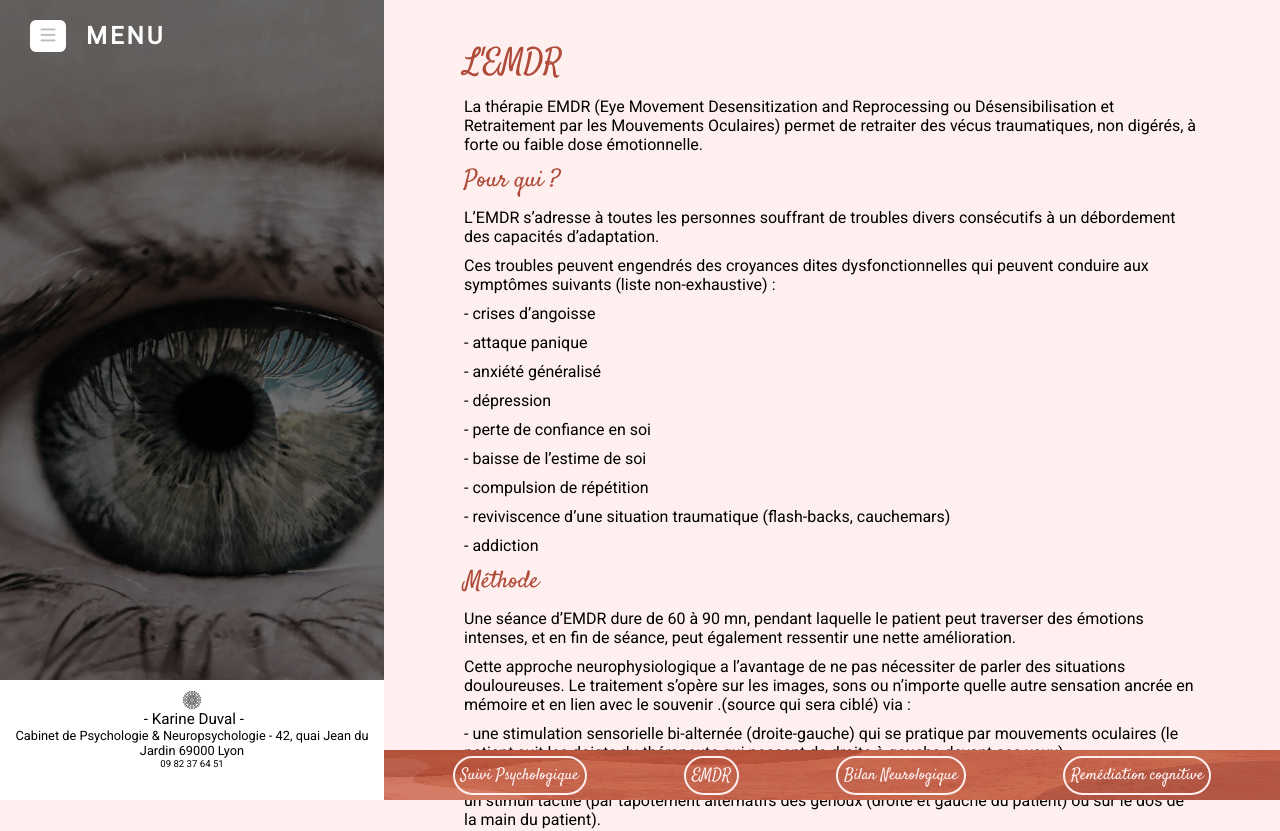
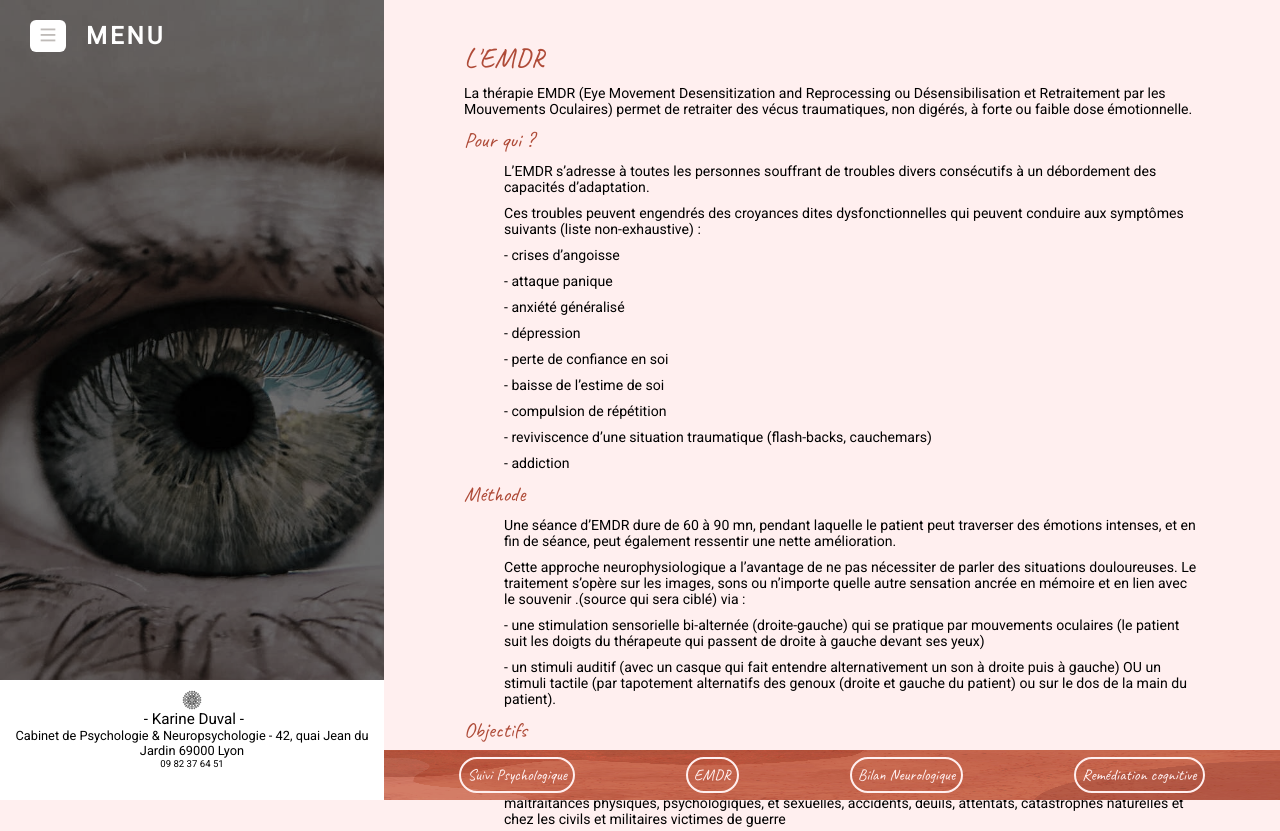
Before and after one commit to Tiissmeyy/neuro-app, a Next.js app: page /mes_services/emdr in a window 1280 px wide. Shown: the top 831 px of the page. Built offline with nearby package versions, Linux system fonts and the light colour scheme.

Commit message:
last_one

```diff
--- a/src/app/components/button/button.jsx
+++ b/src/app/components/button/button.jsx
@@ -40,8 +40,8 @@ const Button = ({children, actions, color, size, border, link, href="/"}) => {
     switch(size){
         default: {
             params.radius = "25px"
-            params.font_size = "1.0rem"
-            params.padding = "15px"
+            params.font_size = "0.88rem"
+            params.padding = "10px"
             params.border = border ? "2px solid blue" : "none"
         }
     }
--- a/src/app/components/subpages/subpage.jsx
+++ b/src/app/components/subpages/subpage.jsx
@@ -8,15 +8,15 @@ const Subpage = ({content}) => {
         <p>{content.description}</p>
         <h2 className={satis.className}>Pour qui ?</h2>
         {content.who.map((e,i)=>{
-            return <p key={i}>{e}</p>
+            return <p key={i} className={styles.text}>{e}</p>
         })}
         <h2 className={satis.className}>Méthode</h2>
         {content.methode.map((e,i)=>{
-            return <p key={i}>{e}</p>
+            return <p key={i} className={styles.text}>{e}</p>
         })}
         <h2 className={satis.className}>Objectifs</h2>
         {content.goal.map((e,i)=>{
-            return <p key={i}>{e}</p>
+            return <p key={i} className={styles.text}>{e}</p>
         })}
         <Button link={true} href={"/"}>
             <p>Retour Acceuil</p>
--- a/src/app/components/subpages/subpage.module.css
+++ b/src/app/components/subpages/subpage.module.css
@@ -4,6 +4,7 @@
     flex-direction: column;
     gap: 10px;
     padding-bottom: 40px;
+    font-size: 0.88rem;
 }
 
 .subpage h1 {
@@ -14,3 +15,7 @@
     color: var(--main-color);
     font-weight: 200;
 }
+
+.text {
+    margin-left: 40px;
+}
--- a/src/app/fonts.js
+++ b/src/app/fonts.js
@@ -1,4 +1,4 @@
-import { Inter, Russo_One, Satisfy, Roboto } from "next/font/google";
+import { Inter, Russo_One, Caveat, Roboto } from "next/font/google";
 
 export const inter = Inter({
     subsets: ["latin"],
@@ -9,7 +9,7 @@ export const russo = Russo_One({
     weight: "400"
 })
 
-export const satis = Satisfy({
+export const satis = Caveat({
     subsets: ["latin"],
     weight: "400"
 })
```
